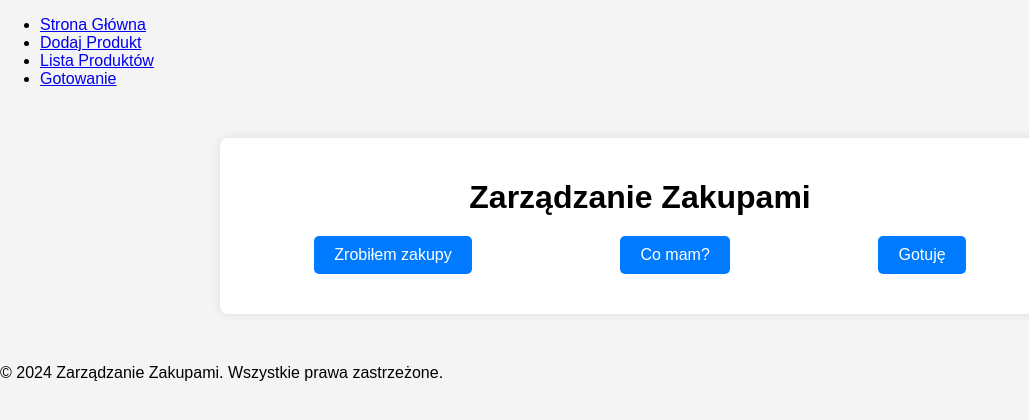
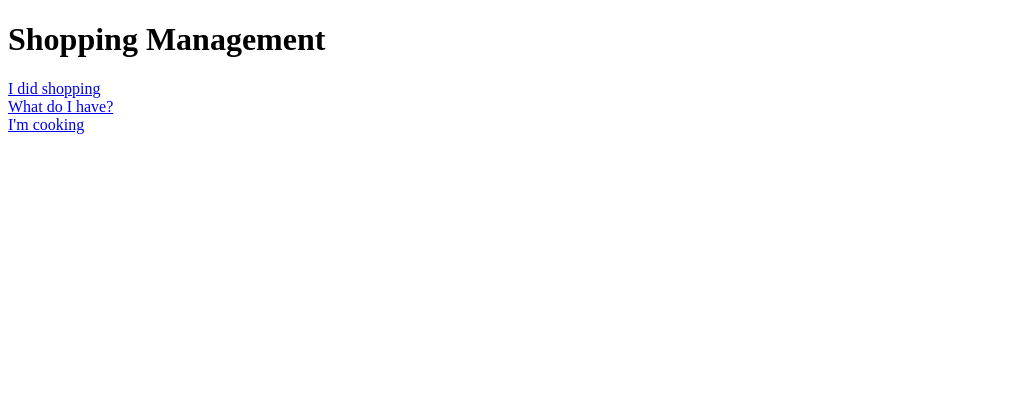
Before and after one commit to codemarcinu/shopping_management, a Flask app: page / in a window 1280 px wide. Shown: the top 420 px of the page, without its empty margins (0-1029 px from the left). Run offline with Flask 3, Linux system fonts and the light colour scheme.

Commit message:
Update index.html

```diff
--- a/templates/index.html
+++ b/templates/index.html
@@ -1,14 +1,13 @@
-{% extends "base.html" %}
-
-{% block title %}Strona Główna{% endblock %}
-
-{% block content %}
-<div class="container">
-    <h1>Zarządzanie Zakupami</h1>
-    <div class="button-container">
-        <a href="{{ url_for('main.add_product') }}" class="button">Zrobiłem zakupy</a>
-        <a href="{{ url_for('main.list_products') }}" class="button">Co mam?</a>
-        <a href="{{ url_for('main.cook') }}" class="button">Gotuję</a>
-    </div>
-</div>
-{% endblock %}
+<!DOCTYPE html>
+<html lang="en">
+<head>
+    <meta charset="UTF-8">
+    <title>Home</title>
+</head>
+<body>
+    <h1>Shopping Management</h1>
+    <a href="/add">I did shopping</a><br>
+    <a href="/products">What do I have?</a><br>
+    <a href="/cook">I'm cooking</a>
+</body>
+</html>
```
